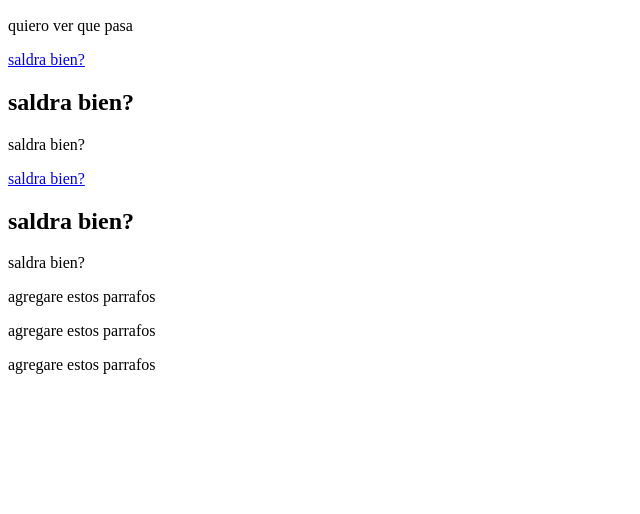
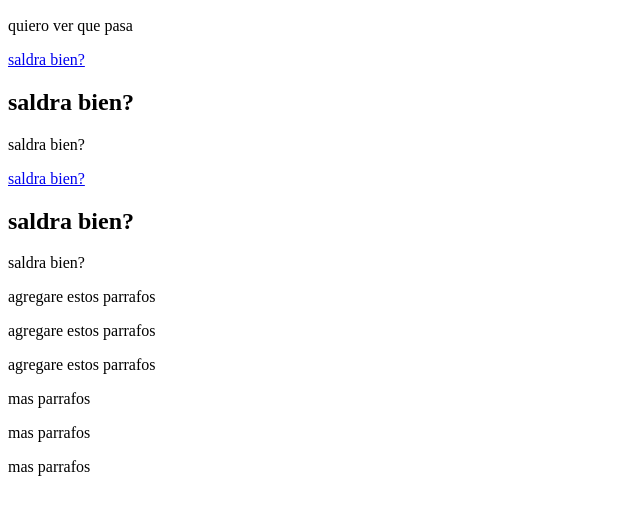
Before and after one commit to vedy2206/tarea.lewagon, a plain HTML site: page index.html in a window 1280 px wide. Shown: the part 110-624 px from the top of the page, without its empty margins (0-640 px from the left). Drawn offline with Linux system fonts and the light colour scheme.

Commit message:
mas parrafos:3

```diff
--- a/index.html
+++ b/index.html
@@ -19,5 +19,8 @@
   <p>agregare estos parrafos</p>
   <p>agregare estos parrafos</p>
   <p>agregare estos parrafos</p>
+  <p>mas parrafos</p>
+  <p>mas parrafos</p>
+  <p>mas parrafos</p>
 </body>
 </html>
```
